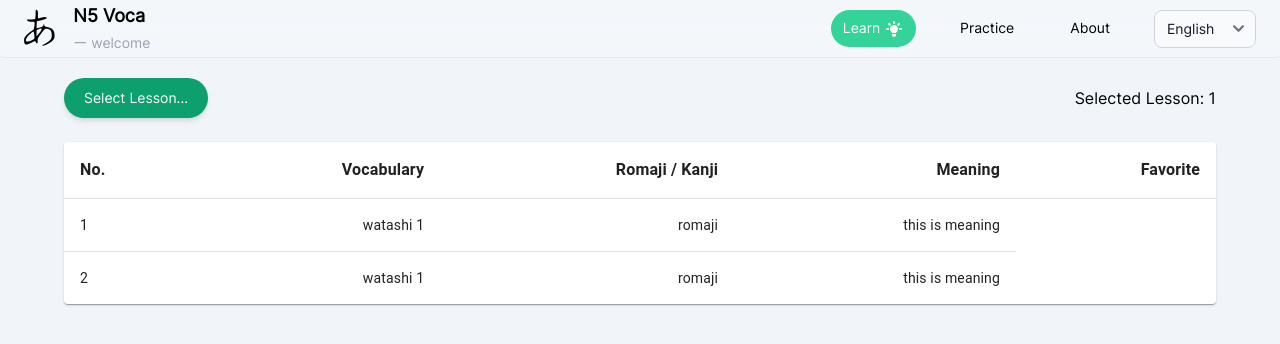
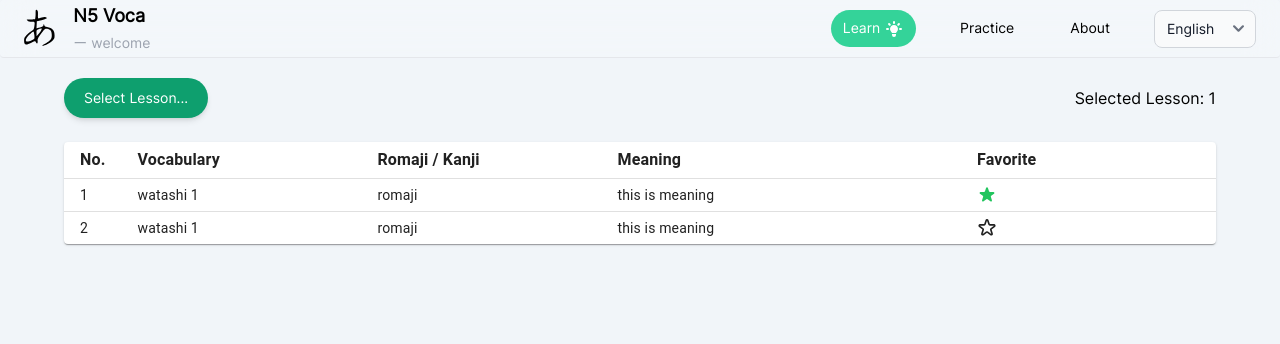
Before and after one commit to ETS-ReactNative1/react--jp-n5-voca, a React (Create React App) app: page /learn in a window 1280 px wide. Shown: the top 344 px of the page. Built offline with nearby package versions, Linux system fonts and the light colour scheme.

Commit message:
finished favorite on ui

```diff
--- /dev/null
+++ b/src/components/favorite.jsx
@@ -0,0 +1,34 @@
+import React from 'react';
+
+const Favorite = ({ checked, onClick }) => {
+  if (checked)
+    return (
+      <svg
+        onClick={onClick}
+        xmlns="http://www.w3.org/2000/svg"
+        className="h-5 w-5 cursor-pointer"
+        viewBox="0 0 20 20"
+        fill="#22c55e">
+        <path d="M9.049 2.927c.3-.921 1.603-.921 1.902 0l1.07 3.292a1 1 0 00.95.69h3.462c.969 0 1.371 1.24.588 1.81l-2.8 2.034a1 1 0 00-.364 1.118l1.07 3.292c.3.921-.755 1.688-1.54 1.118l-2.8-2.034a1 1 0 00-1.175 0l-2.8 2.034c-.784.57-1.838-.197-1.539-1.118l1.07-3.292a1 1 0 00-.364-1.118L2.98 8.72c-.783-.57-.38-1.81.588-1.81h3.461a1 1 0 00.951-.69l1.07-3.292z" />
+      </svg>
+    );
+  else
+    return (
+      <svg
+        onClick={onClick}
+        xmlns="http://www.w3.org/2000/svg"
+        className="h-5 w-5 cursor-pointer"
+        fill="none"
+        viewBox="0 0 24 24"
+        stroke="currentColor"
+        strokeWidth={2}>
+        <path
+          strokeLinecap="round"
+          strokeLinejoin="round"
+          d="M11.049 2.927c.3-.921 1.603-.921 1.902 0l1.519 4.674a1 1 0 00.95.69h4.915c.969 0 1.371 1.24.588 1.81l-3.976 2.888a1 1 0 00-.363 1.118l1.518 4.674c.3.922-.755 1.688-1.538 1.118l-3.976-2.888a1 1 0 00-1.176 0l-3.976 2.888c-.783.57-1.838-.197-1.538-1.118l1.518-4.674a1 1 0 00-.363-1.118l-3.976-2.888c-.784-.57-.38-1.81.588-1.81h4.914a1 1 0 00.951-.69l1.519-4.674z"
+        />
+      </svg>
+    );
+};
+
+export default Favorite;
--- a/src/data/_1.js
+++ b/src/data/_1.js
@@ -4,6 +4,7 @@ export const data = [
     voca: 'watashi 1',
     romaji: 'romaji',
     meaning: 'this is meaning',
+    isFavorite: true,
   },
   {
     id: 2,
--- a/src/pages/learn.jsx
+++ b/src/pages/learn.jsx
@@ -18,6 +18,7 @@ import TableHead from '@mui/material/TableHead';
 import TableRow from '@mui/material/TableRow';
 import Paper from '@mui/material/Paper';
 import CustomRadioButton from '../components/customRadioButton';
+import Favorite from '../components/favorite';
 
 function createData(name, calories, fat, carbs, protein) {
   return { name, calories, fat, carbs, protein };
@@ -33,13 +34,14 @@ const rows = [
 
 const Learn = () => {
   const [lesson, setLesson] = useState(1);
-  const [lessonFile, setLessonFile] = useState(0);
+  const [lessonFile, setLessonFile] = useState([]);
+  const [isFavorite, setIsFavorite] = useState(false);
   const [modalVisibility, setModalVisibility] = useState(false);
 
   const handleLessonChange = (value) => {
     setLesson(value);
     setModalVisibility(false);
-    setLessonFile(require(`../data/_${value}.js`));
+    setLessonFile(require(`../data/_${value}.js`).data);
   };
 
   const handleModal = () =>
@@ -49,8 +51,35 @@ const Learn = () => {
 
   const handleSubmit = () => console.log('submitted');
 
+  const handleFavorite = (data) => {
+    const items = [...lessonFile];
+    const index = items.indexOf(data);
+    items[index] = { ...items[index] };
+    items[index].isFavorite = !lessonFile[index].isFavorite;
+    setLessonFile(items);
+    // if (data.isFavorite) {
+    //   setIsFavorite(isFavorite);
+    //   const d = data.id; // 1
+    //   const e = lesson + '_' + d; // 1_1 -> lesson 1 & no 1
+    //   const prevFavorites = getFromLocalStorage('favorites');
+    //   setFavorite([...prevFavorites, e]);
+    // } else {
+    //   console.log('dkkfjdf');
+    // }
+  };
+
+  const setFavorite = (data) => saveToLocalStorage('favorites', data);
+
+  const initializeFavorites = () => {
+    saveToLocalStorage('favorites', JSON.stringify([]));
+  };
+
+  const saveToLocalStorage = (name, value) => localStorage.setItem(name, value);
+  const getFromLocalStorage = (name) => localStorage.getItem(name);
+
   useEffect(() => {
-    setLessonFile(require(`../data/_1.js`));
+    if (!('favorites' in localStorage)) initializeFavorites();
+    setLessonFile(require(`../data/_1.js`).data);
   }, []);
 
   return (
@@ -67,42 +96,52 @@ const Learn = () => {
         </div>
 
         <TableContainer component={Paper} sx={{ mt: 3 }}>
-          <Table sx={{ minWidth: 150 }} aria-label="a dense table">
+          <Table sx={{ minWidth: 150 }} size="small" aria-label="a dense table">
             <TableHead>
               <TableRow>
-                <TableCell>
+                <TableCell width="auto">
                   <Typography style={{ fontWeight: 600 }}>No.</Typography>
                 </TableCell>
-                <TableCell align="right">
+                <TableCell align="left">
                   <Typography style={{ fontWeight: 600 }}>
                     Vocabulary
                   </Typography>
                 </TableCell>
-                <TableCell align="right">
+                <TableCell align="left">
                   <Typography style={{ fontWeight: 600 }}>
                     Romaji / Kanji
                   </Typography>
                 </TableCell>
-                <TableCell align="right">
+                <TableCell align="left">
                   <Typography style={{ fontWeight: 600 }}>Meaning</Typography>
                 </TableCell>
-                <TableCell align="right">
+                <TableCell align="left">
                   <Typography style={{ fontWeight: 600 }}>Favorite</Typography>
                 </TableCell>
               </TableRow>
             </TableHead>
             <TableBody>
-              {lessonFile.data &&
-                lessonFile.data.map((data) => (
+              {lessonFile &&
+                lessonFile.map((data) => (
                   <TableRow
                     key={data.id}
                     sx={{ '&:last-child td, &:last-child th': { border: 0 } }}>
-                    <TableCell component="th" scope="row">
+                    <TableCell component="th" scope="row" className="w-5">
                       {data.id}
                     </TableCell>
-                    <TableCell align="right">{data.voca}</TableCell>
-                    <TableCell align="right">{data.romaji}</TableCell>
-                    <TableCell align="right">{data.meaning}</TableCell>
+                    <TableCell align="left" className="w-60">
+                      {data.voca}
+                    </TableCell>
+                    <TableCell align="left" className="w-60">
+                      {data.romaji}
+                    </TableCell>
+                    <TableCell align="left">{data.meaning}</TableCell>
+                    <TableCell>
+                      <Favorite
+                        checked={data.isFavorite}
+                        onClick={() => handleFavorite(data)}
+                      />
+                    </TableCell>
                   </TableRow>
                 ))}
             </TableBody>
```
